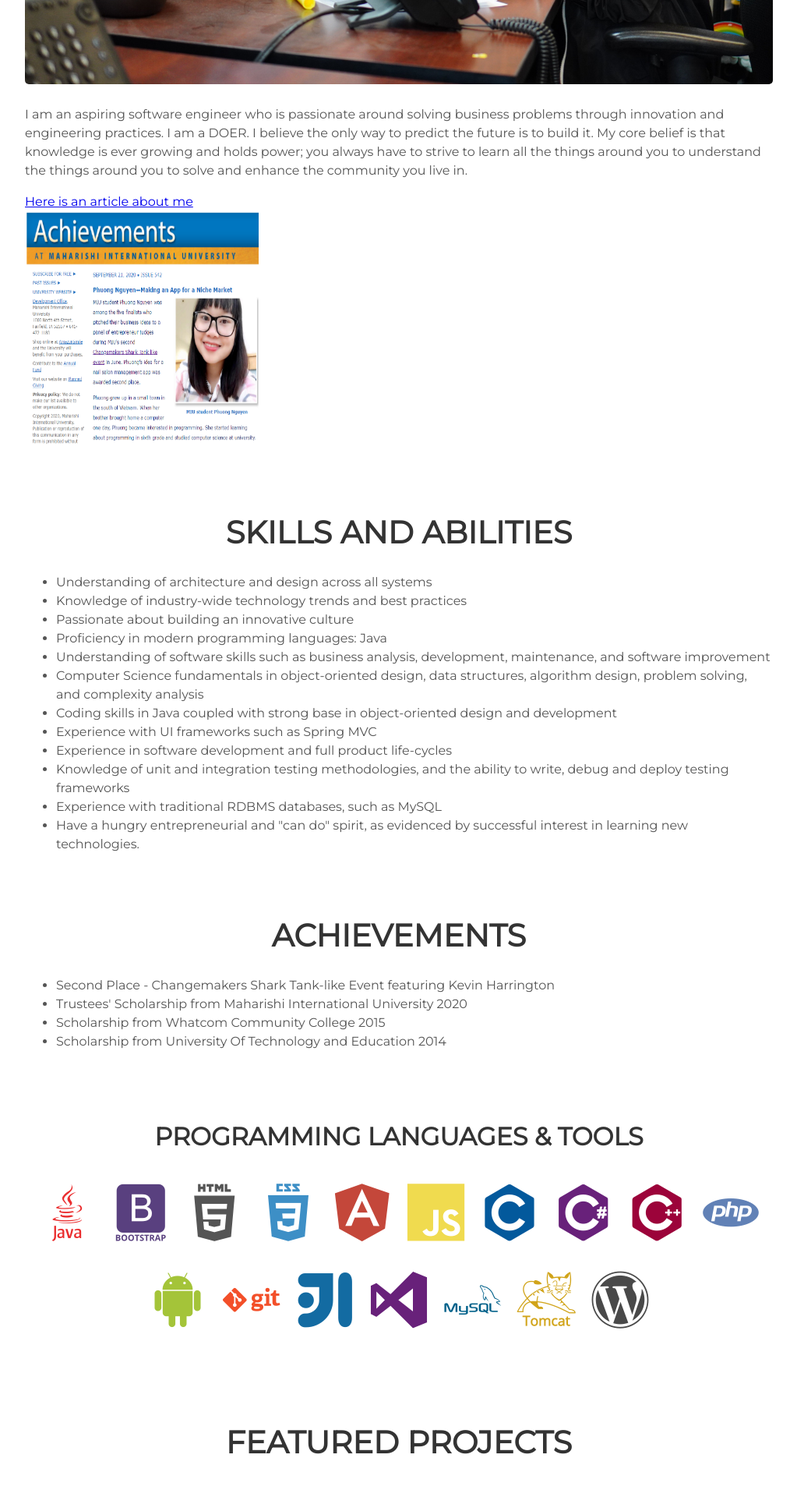
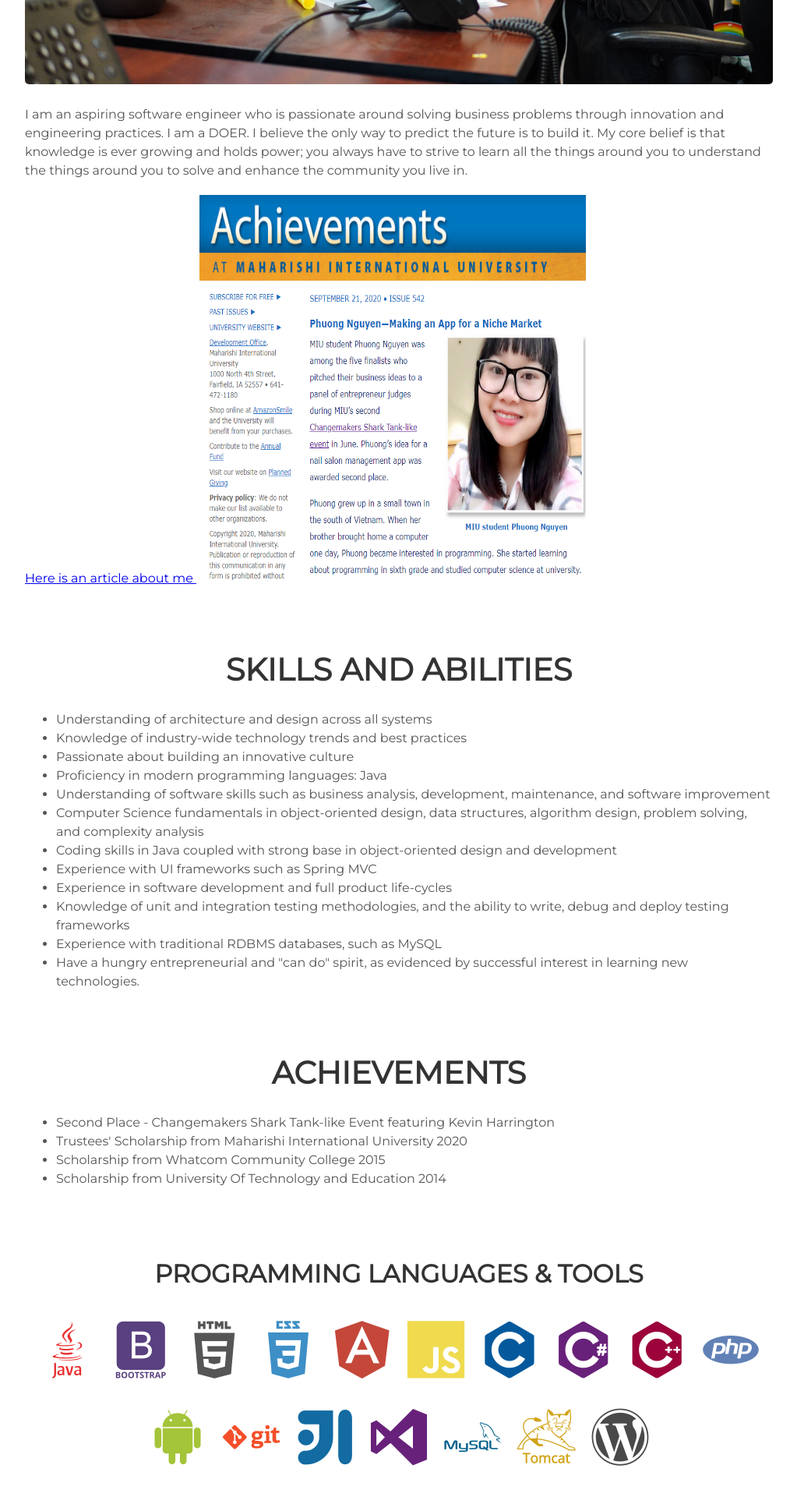
Before and after one commit to phuongnguyen0610/phuongnguyen0610.github.io, a Jekyll site: the page built from index.html, in a window 1280 px wide. Shown: the part 1590-3510 px from the top of the page at 78% size, without its empty margins (128-1151 px from the left). Built offline with Jekyll 4.4.1, drawn with Linux system fonts in a browser that asks for light colours.

Commit message:
Update about.html

```diff
--- a/_includes/about.html
+++ b/_includes/about.html
@@ -8,8 +8,8 @@
     <p> I am an aspiring software engineer who is passionate around solving business problems through innovation and engineering practices.
       I am a DOER. I believe the only way to predict the future is to build it. My core belief is that knowledge is ever growing and holds power; you always have to strive to learn
     all the things around you to understand the things around you to solve and enhance the community you live in.</p>
-    <p><a href="http://www.miu.edu/assets/achievements/2020_09_21.html">Here is an article about me <br>
-      <img alt="achievement" style="text-align: center;" src="/assets/img/achievement2.PNG" width="300px" height="300px"/></a></p>
+    <p><a href="http://www.miu.edu/assets/achievements/2020_09_21.html">Here is an article about me
+      <img alt="achievement" src="/assets/img/achievement2.PNG" width="500px" height="500px"/></a></p>
 
   </div>
 <h1 style="text-align: center;">SKILLS AND ABILITIES</h1>
```
